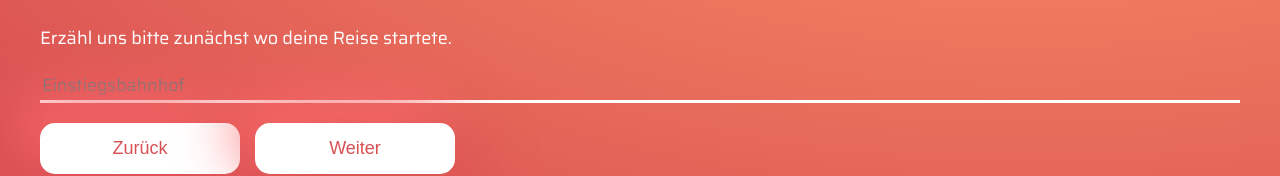
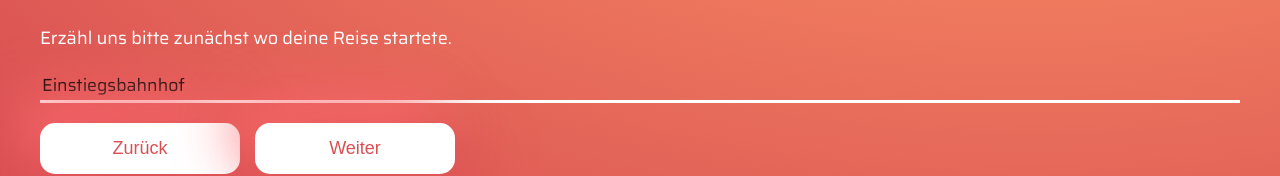
Before and after one commit to sven-ahrens/flopspot-frontend, a Vue app: page /from in a window 1280 px wide. Shown: the part 414-590 px from the top of the page. Built offline with nearby package versions, Linux system fonts and the light colour scheme.

Commit message:
Update readme

```diff
--- a/src/assets/styles/utility/_typo.scss
+++ b/src/assets/styles/utility/_typo.scss
@@ -97,9 +97,12 @@ body {
   border: 0;
   border-bottom: 3px solid white;
   background: none;
-  color: $flopspot__color;
+  color: $flopspot__light;
   font-family: Saira, serif;
   font-size: 1.1rem;
+  &::placeholder {
+    color: $flopspot__color;
+  }
 }
 
 .trains {
--- a/src/views/TheJourneyDate.vue
+++ b/src/views/TheJourneyDate.vue
@@ -17,13 +17,16 @@
 <script>
 import Pagination from '../components/Pagination'
 import flatpickr from 'flatpickr'
-import 'flatpickr/dist/themes/dark.css'
+import 'flatpickr/dist/themes/light.css'
 export default {
   name: 'TheJourneyDate',
   components: { Pagination },
   mounted () {
     // Initialize datepicker
-    flatpickr(document.getElementById('datetime'), {})
+    flatpickr(document.getElementById('datetime'), {
+      enableTime: true,
+      dateFormat: 'Y-m-d H:i'
+    })
   }
 }
 </script>
```
Also changed, not shown: public/first-look.jpg (added), 1 other file (tests, documents, lock files or other folders).
